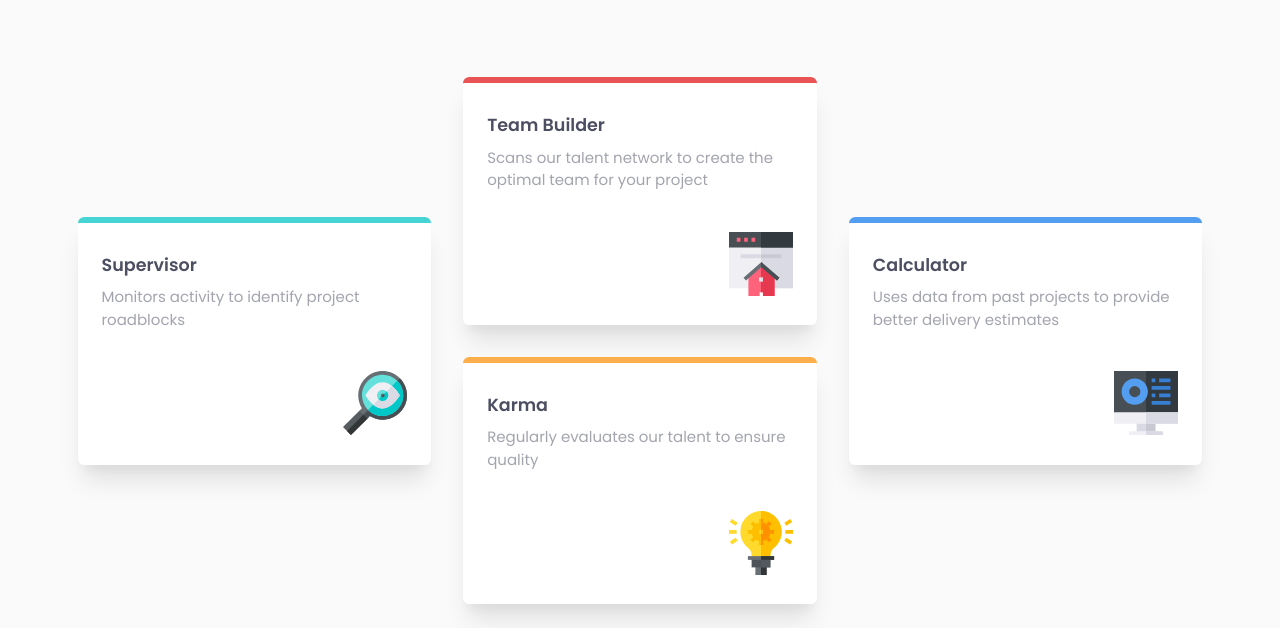
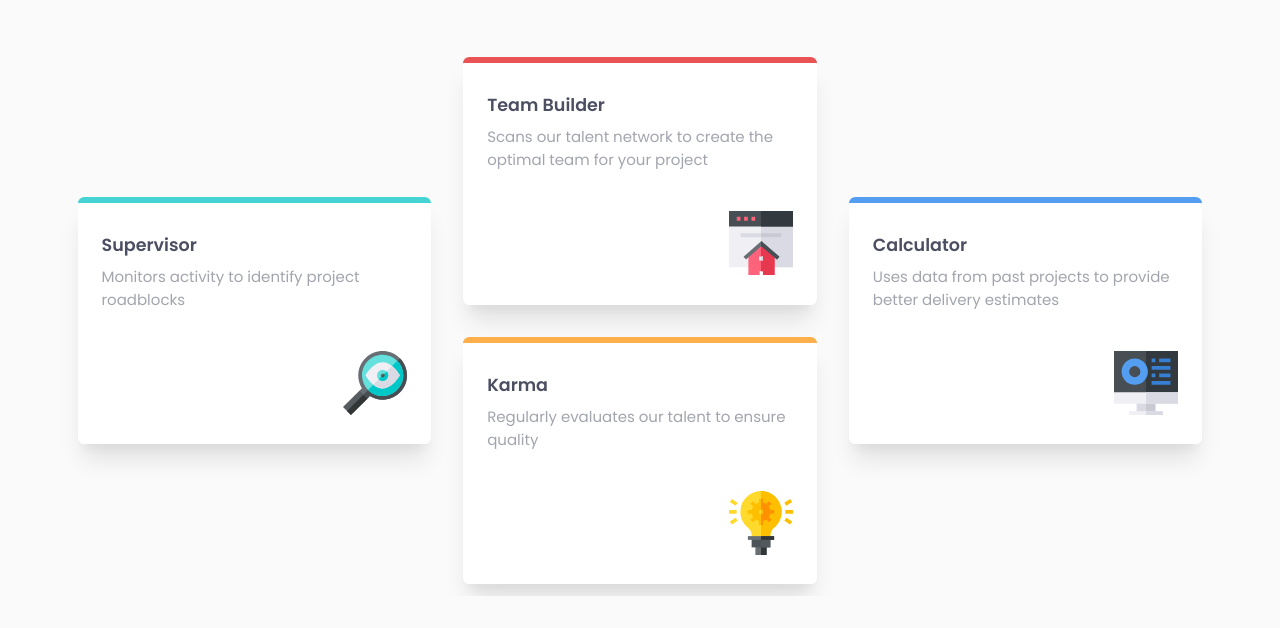
Before and after one commit to chucksterv/fem-card-feature-grid, a plain HTML site: page index.html in a window 1280 px wide. Shown: the part 204-832 px from the top of the page. After the commit the page ends 800 px from the top, so only its background shows below. Drawn offline with Linux system fonts and the light colour scheme.

Commit message:
changed readme, centered main using a grid

```diff
--- a/scss/base/_general.scss
+++ b/scss/base/_general.scss
@@ -2,4 +2,6 @@
 
 body {
   background-color: clr(neutral, 200);
+  display: grid;
+  place-items: center;
 }
--- a/scss/layout/_main.scss
+++ b/scss/layout/_main.scss
@@ -2,7 +2,6 @@
 
 main {
   width: min(100% - 4rem, em(1200px));
-  margin: 2rem auto;
 }
 
 p.description {
```
Also changed, not shown: screenshot.png (added), style.css, 3 other files.
